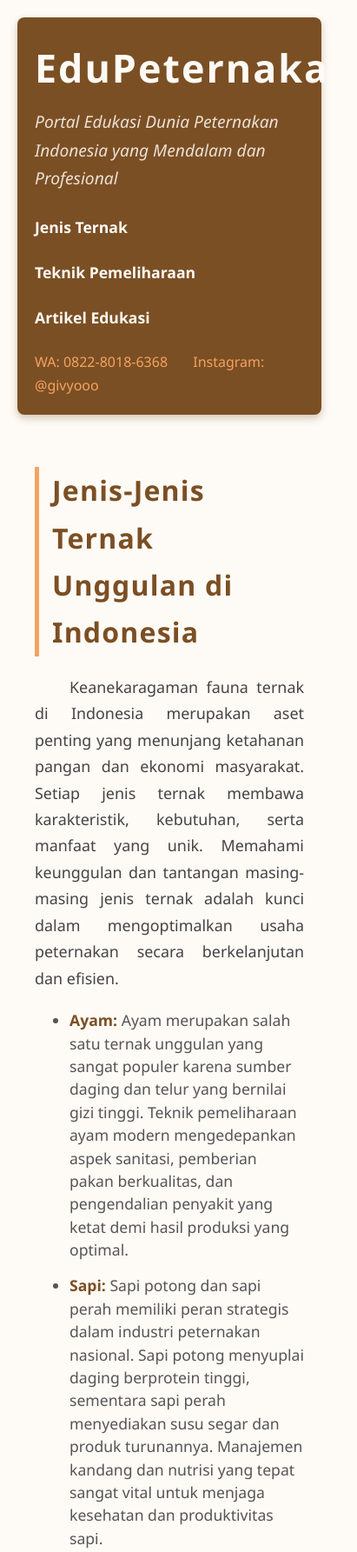
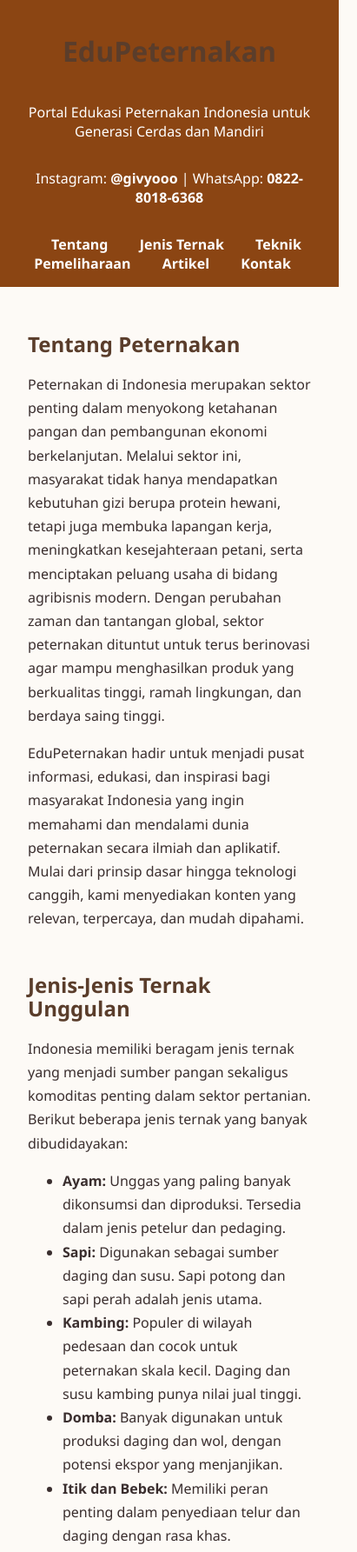
Before and after one commit to fichriareef/FikriAreef-edu-peternakan, a plain HTML site: page index.html in a window 390 px wide. Shown: the top 1785 px of the page at 87% size, 411 px wide, since content can reach past the window. Drawn offline with Linux system fonts and the light colour scheme.

Commit message:
Update index.html

```diff
--- a/index.html
+++ b/index.html
@@ -1,187 +1,159 @@
-<!DOCTYPE html>
-<html lang="id">
+<!DOCTYPE html><html lang="id">
 <head>
-  <meta charset="UTF-8" />
-  <meta name="viewport" content="width=device-width, initial-scale=1" />
+    <meta charset="UTF-8">
+    <meta name="viewport" content="width=device-width, initial-scale=1.0">
     <title>EduPeternakan - Portal Edukasi Peternakan Indonesia</title>
     <style>
-    /* Reset dasar */
-    * {
+        body {
+            font-family: 'Segoe UI', Tahoma, Geneva, Verdana, sans-serif;
+            background-color: #fdfaf6;
             margin: 0;
             padding: 0;
-      box-sizing: border-box;
-    }
-    body {
-      font-family: 'Segoe UI', Tahoma, Geneva, Verdana, sans-serif;
-      background-color: #fefaf5;
-      color: #4a4a4a;
-      line-height: 1.7;
-      padding: 20px;
-      min-height: 100vh;
+            color: #3a2e2e;
         }
         header {
-      background-color: #7b4f24;
-      color: #fefaf5;
-      padding: 25px 40px;
-      border-radius: 8px;
-      margin-bottom: 40px;
-      box-shadow: 0 4px 8px rgba(123,79,36,0.3);
-    }
-    header h1 {
-      font-size: 2.8rem;
-      letter-spacing: 2px;
-      margin-bottom: 8px;
-      font-weight: 700;
-    }
-    header p {
-      font-size: 1.2rem;
-      font-style: italic;
-      opacity: 0.85;
+            background-color: #8B4513;
+            color: white;
+            padding: 1em 2em;
+            display: flex;
+            flex-direction: column;
+            align-items: center;
+            text-align: center;
         }
         nav {
-      margin-top: 25px;
-      display: flex;
-      gap: 30px;
-      font-weight: 600;
+            margin-top: 1em;
         }
         nav a {
+            color: white;
+            margin: 0 1em;
             text-decoration: none;
-      color: #fefaf5;
-      font-size: 1.1rem;
-      padding-bottom: 5px;
-      border-bottom: 2px solid transparent;
-      transition: border-color 0.3s ease;
+            font-weight: bold;
         }
-    nav a:hover {
-      border-bottom: 2px solid #f4a261;
-    }
-    .contact-info {
-      margin-top: 15px;
-      font-size: 1rem;
-      font-weight: 500;
-    }
-    .contact-info span {
-      margin-right: 25px;
-      color: #f4a261;
-    }
-    main {
-      max-width: 960px;
-      margin: 0 auto;
+        .container {
+            padding: 2em;
+            max-width: 1000px;
+            margin: auto;
+            line-height: 1.7em;
         }
         section {
-      margin-bottom: 50px;
-    }
-    section h2 {
-      font-size: 2rem;
-      color: #7b4f24;
-      margin-bottom: 20px;
-      border-left: 5px solid #f4a261;
-      padding-left: 15px;
-      font-weight: 700;
-      letter-spacing: 1.2px;
-    }
-    section p {
-      text-align: justify;
-      font-size: 1.12rem;
-      margin-bottom: 20px;
-      text-indent: 40px;
-      color: #444;
-    }
-    ul {
-      margin-left: 40px;
-      margin-bottom: 25px;
-    }
-    ul li {
-      margin-bottom: 15px;
-      font-size: 1.1rem;
-      color: #555;
-      line-height: 1.5;
-    }
-    ul li strong {
-      color: #7b4f24;
+            margin-bottom: 3em;
         }
         footer {
+            background-color: #8B4513;
+            color: white;
             text-align: center;
-      margin-top: 60px;
-      padding: 15px 0;
-      font-size: 0.9rem;
-      color: #7b4f24;
-      border-top: 1px solid #ccc;
-      user-select: none;
+            padding: 2em;
+            margin-top: 4em;
         }
-    @media screen and (max-width: 600px) {
-      header, main {
-        padding: 20px;
+        h1, h2, h3 {
+            color: #5a3d2b;
         }
-      nav {
-        flex-direction: column;
-        gap: 15px;
-      }
+        .highlight {
+            font-weight: bold;
+            color: #8B4513;
         }
     </style>
 </head>
 <body>
     <header>
         <h1>EduPeternakan</h1>
-    <p>Portal Edukasi Dunia Peternakan Indonesia yang Mendalam dan Profesional</p>
+        <p>Portal Edukasi Peternakan Indonesia untuk Generasi Cerdas dan Mandiri</p>
+        <p>Instagram: <strong>@givyooo</strong> | WhatsApp: <strong>0822-8018-6368</strong></p>
         <nav>
-      <a href="#jenis-ternak">Jenis Ternak</a>
-      <a href="#teknik-pemeliharaan">Teknik Pemeliharaan</a>
-      <a href="#artikel">Artikel Edukasi</a>
+            <a href="#tentang">Tentang</a>
+            <a href="#jenis">Jenis Ternak</a>
+            <a href="#teknik">Teknik Pemeliharaan</a>
+            <a href="#artikel">Artikel</a>
+            <a href="#kontak">Kontak</a>
         </nav>
-    <div class="contact-info">
-      <span>WA: 0822-8018-6368</span>
-      <span>Instagram: <a href="https://www.instagram.com/givyooo" target="_blank" rel="noopener" style="color:#f4a261; text-decoration:none;">@givyooo</a></span>
-    </div>
-  </header>
-
-  <main>
-    <section id="jenis-ternak">
-      <h2>Jenis-Jenis Ternak Unggulan di Indonesia</h2>
+    </header><div class="container">
+    <section id="tentang">
+        <h2>Tentang Peternakan</h2>
         <p>
-        Keanekaragaman fauna ternak di Indonesia merupakan aset penting yang menunjang ketahanan pangan dan ekonomi masyarakat. Setiap jenis ternak membawa karakteristik, kebutuhan, serta manfaat yang unik. Memahami keunggulan dan tantangan masing-masing jenis ternak adalah kunci dalam mengoptimalkan usaha peternakan secara berkelanjutan dan efisien.
+            Peternakan di Indonesia merupakan sektor penting dalam menyokong ketahanan pangan dan pembangunan ekonomi
+            berkelanjutan. Melalui sektor ini, masyarakat tidak hanya mendapatkan kebutuhan gizi berupa protein hewani,
+            tetapi juga membuka lapangan kerja, meningkatkan kesejahteraan petani, serta menciptakan peluang usaha di bidang
+            agribisnis modern. Dengan perubahan zaman dan tantangan global, sektor peternakan dituntut untuk terus berinovasi
+            agar mampu menghasilkan produk yang berkualitas tinggi, ramah lingkungan, dan berdaya saing tinggi.
         </p>
-      <ul>
-        <li><strong>Ayam:</strong> Ayam merupakan salah satu ternak unggulan yang sangat populer karena sumber daging dan telur yang bernilai gizi tinggi. Teknik pemeliharaan ayam modern mengedepankan aspek sanitasi, pemberian pakan berkualitas, dan pengendalian penyakit yang ketat demi hasil produksi yang optimal.</li>
-        <li><strong>Sapi:</strong> Sapi potong dan sapi perah memiliki peran strategis dalam industri peternakan nasional. Sapi potong menyuplai daging berprotein tinggi, sementara sapi perah menyediakan susu segar dan produk turunannya. Manajemen kandang dan nutrisi yang tepat sangat vital untuk menjaga kesehatan dan produktivitas sapi.</li>
-        <li><strong>Kambing:</strong> Kambing dikenal dengan kemampuan adaptasinya yang luar biasa terhadap berbagai kondisi lingkungan. Selain daging, kambing juga dimanfaatkan untuk susu dan kulit. Pemeliharaan kambing harus memperhatikan kualitas pakan dan pengendalian penyakit agar ternak tetap sehat dan produktif.</li>
-        <li><strong>Domba:</strong> Domba adalah ternak yang banyak dipelihara untuk daging serta bulu yang bernilai ekonomi. Teknik pemeliharaan yang baik menjamin kualitas hasil serta mempertahankan kesejahteraan hewan dalam proses produksinya.</li>
-      </ul>
         <p>
-        Setiap jenis ternak tersebut memerlukan pendekatan berbeda dalam manajemen dan teknologi pemeliharaan agar dapat memberikan hasil terbaik sekaligus menjaga keberlanjutan lingkungan dan kesejahteraan hewan.
+            EduPeternakan hadir untuk menjadi pusat informasi, edukasi, dan inspirasi bagi masyarakat Indonesia yang ingin
+            memahami dan mendalami dunia peternakan secara ilmiah dan aplikatif. Mulai dari prinsip dasar hingga teknologi
+            canggih, kami menyediakan konten yang relevan, terpercaya, dan mudah dipahami.
         </p>
     </section>
 
-    <section id="teknik-pemeliharaan">
-      <h2>Teknik Pemeliharaan Ternak Modern dan Berkelanjutan</h2>
+    <section id="jenis">
+        <h2>Jenis-Jenis Ternak Unggulan</h2>
         <p>
-        Pemeliharaan ternak bukan sekadar memberikan makan dan tempat tinggal, tetapi sebuah ilmu yang melibatkan banyak aspek mulai dari kesehatan, nutrisi, perilaku, hingga lingkungan. Pada era digital, teknologi semakin memberikan kemudahan dalam manajemen peternakan melalui inovasi yang membantu meningkatkan efisiensi sekaligus menjaga kualitas hidup ternak.
+            Indonesia memiliki beragam jenis ternak yang menjadi sumber pangan sekaligus komoditas penting dalam sektor
+            pertanian. Berikut beberapa jenis ternak yang banyak dibudidayakan:
+        </p>
+        <ul>
+            <li><strong>Ayam:</strong> Unggas yang paling banyak dikonsumsi dan diproduksi. Tersedia dalam jenis petelur dan pedaging.</li>
+            <li><strong>Sapi:</strong> Digunakan sebagai sumber daging dan susu. Sapi potong dan sapi perah adalah jenis utama.</li>
+            <li><strong>Kambing:</strong> Populer di wilayah pedesaan dan cocok untuk peternakan skala kecil. Daging dan susu kambing punya nilai jual tinggi.</li>
+            <li><strong>Domba:</strong> Banyak digunakan untuk produksi daging dan wol, dengan potensi ekspor yang menjanjikan.</li>
+            <li><strong>Itik dan Bebek:</strong> Memiliki peran penting dalam penyediaan telur dan daging dengan rasa khas.</li>
+        </ul>
+    </section>
+
+    <section id="teknik">
+        <h2>Teknik Pemeliharaan Modern</h2>
+        <p>
+            Teknik pemeliharaan yang baik adalah kunci utama dalam menjamin keberhasilan usaha peternakan. Faktor-faktor seperti
+            pemberian pakan, sanitasi, vaksinasi, dan manajemen kandang berperan besar terhadap kesehatan dan produktivitas
+            hewan ternak. Teknologi baru seperti IoT (Internet of Things), sistem pengaturan iklim kandang otomatis, serta
+            penggunaan AI untuk memantau kesehatan ternak mulai diterapkan secara luas.
         </p>
         <p>
-        Praktik pemeliharaan yang efektif mencakup penyediaan pakan bernutrisi lengkap dan seimbang, pengelolaan kandang yang higienis dan nyaman, serta pemantauan kesehatan ternak secara berkala. Teknologi sensor biometrik dan sistem otomatisasi pemberian pakan kini semakin banyak digunakan untuk meminimalkan kesalahan manusia dan mengoptimalkan hasil produksi.
-      </p>
-      <p>
-        EduPeternakan juga menekankan pentingnya penerapan sistem manajemen terpadu yang memperhatikan kesejahteraan ternak sekaligus dampak lingkungan, seperti pengelolaan limbah dan penggunaan pakan alternatif berbasis sumber daya lokal yang ramah lingkungan.
+            EduPeternakan memberikan informasi praktis dan teoritis agar para peternak dapat mengimplementasikan sistem
+            pemeliharaan modern dengan efisien. Kami percaya bahwa dengan teknologi yang tepat guna, sektor peternakan
+            Indonesia dapat bersaing secara global.
         </p>
     </section>
 
     <section id="artikel">
-      <h2>Artikel Edukasi: Panduan dan Tips Beternak</h2>
+        <h2>Artikel Edukasi</h2>
+
+        <h3>1. Strategi Peningkatan Produktivitas Sapi Potong</h3>
         <p>
-        Beternak dengan sukses memerlukan pengetahuan yang luas dan terus berkembang, karena peternakan adalah sebuah siklus hidup yang kompleks dan dinamis. Berikut adalah beberapa panduan utama yang kami sajikan untuk Anda yang ingin meningkatkan keterampilan dan hasil usaha peternakan.
+            Peningkatan bobot badan sapi potong dapat dilakukan melalui strategi pakan berbasis nutrisi seimbang dan perawatan
+            intensif. Penting untuk menggunakan ransum pakan yang mengandung protein tinggi, energi, serta vitamin dan
+            mineral esensial. Disertai dengan manajemen kesehatan dan kebersihan kandang yang baik, pertumbuhan sapi potong
+            dapat ditingkatkan signifikan.
         </p>
-      <ul>
-        <li><strong>Tips Sukses Beternak Ayam:</strong> Kunci utama dalam memelihara ayam adalah menjaga kebersihan kandang, memberikan pakan bergizi lengkap, dan melakukan vaksinasi rutin. Ventilasi yang baik juga sangat penting untuk mencegah penyakit pernapasan. Dengan pengelolaan yang disiplin, produksi telur dan daging akan meningkat secara signifikan.</li>
-        <li><strong>Manfaat Pemberian Pakan Berkualitas:</strong> Pakan adalah sumber energi utama bagi ternak. Pakan yang baik akan meningkatkan imunitas, mempercepat pertumbuhan, serta meningkatkan mutu produk seperti daging, susu, dan telur. EduPeternakan membahas berbagai jenis pakan alternatif yang ekonomis dan ramah lingkungan.</li>
-      </ul>
+
+        <h3>2. Optimalisasi Kualitas Telur Ayam Petelur</h3>
         <p>
-        Kami terus memperbarui artikel-artikel edukatif untuk mendukung kemajuan peternakan yang berkelanjutan dan berbasis ilmu pengetahuan.
+            Mutu telur sangat dipengaruhi oleh jenis pakan, kesehatan ayam, serta kondisi kandang. Pemberian kalsium dan vitamin D
+            sangat penting untuk kekuatan cangkang, sementara protein berkualitas mendukung pembentukan bagian dalam telur.
+            Penanganan pasca panen juga perlu diperhatikan untuk menjaga kesegaran telur hingga ke konsumen.
+        </p>
+
+        <h3>3. Kesejahteraan Ternak dan Implikasinya pada Produktivitas</h3>
+        <p>
+            Ternak yang dipelihara dalam kondisi stres rendah, lingkungan nyaman, dan asupan gizi mencukupi akan menunjukkan
+            produktivitas yang lebih tinggi. Aspek kesejahteraan mencakup akses air bersih, ruang gerak yang memadai, serta
+            interaksi sosial antar ternak. EduPeternakan mengedepankan prinsip "animal welfare" sebagai bagian integral dalam
+            usaha peternakan modern.
         </p>
     </section>
-  </main>
+
+    <section id="kontak">
+        <h2>Kontak Kami</h2>
+        <p>Ingin berkonsultasi atau bertanya seputar dunia peternakan? Hubungi kami melalui:</p>
+        <ul>
+            <li><strong>WhatsApp:</strong> 0822-8018-6368</li>
+            <li><strong>Instagram:</strong> <a href="https://www.instagram.com/givyooo" target="_blank">@givyooo</a></li>
+        </ul>
+    </section>
+</div>
 
 <footer>
-    &copy; 2025 EduPeternakan. Semua hak cipta dilindungi. Instagram: <a href="https://www.instagram.com/givyooo" target="_blank" rel="noopener" style="color:#7b4f24; text-decoration:none;">@givyooo</a>
+    <p>&copy; 2025 EduPeternakan. Semua hak cipta dilindungi.</p>
+    <p>Didesain oleh M. Fichri Areef Habibullah</p>
 </footer>
+
 </body>
 </html>
```
Lines whose indentation alone changed are shown as unchanged.
